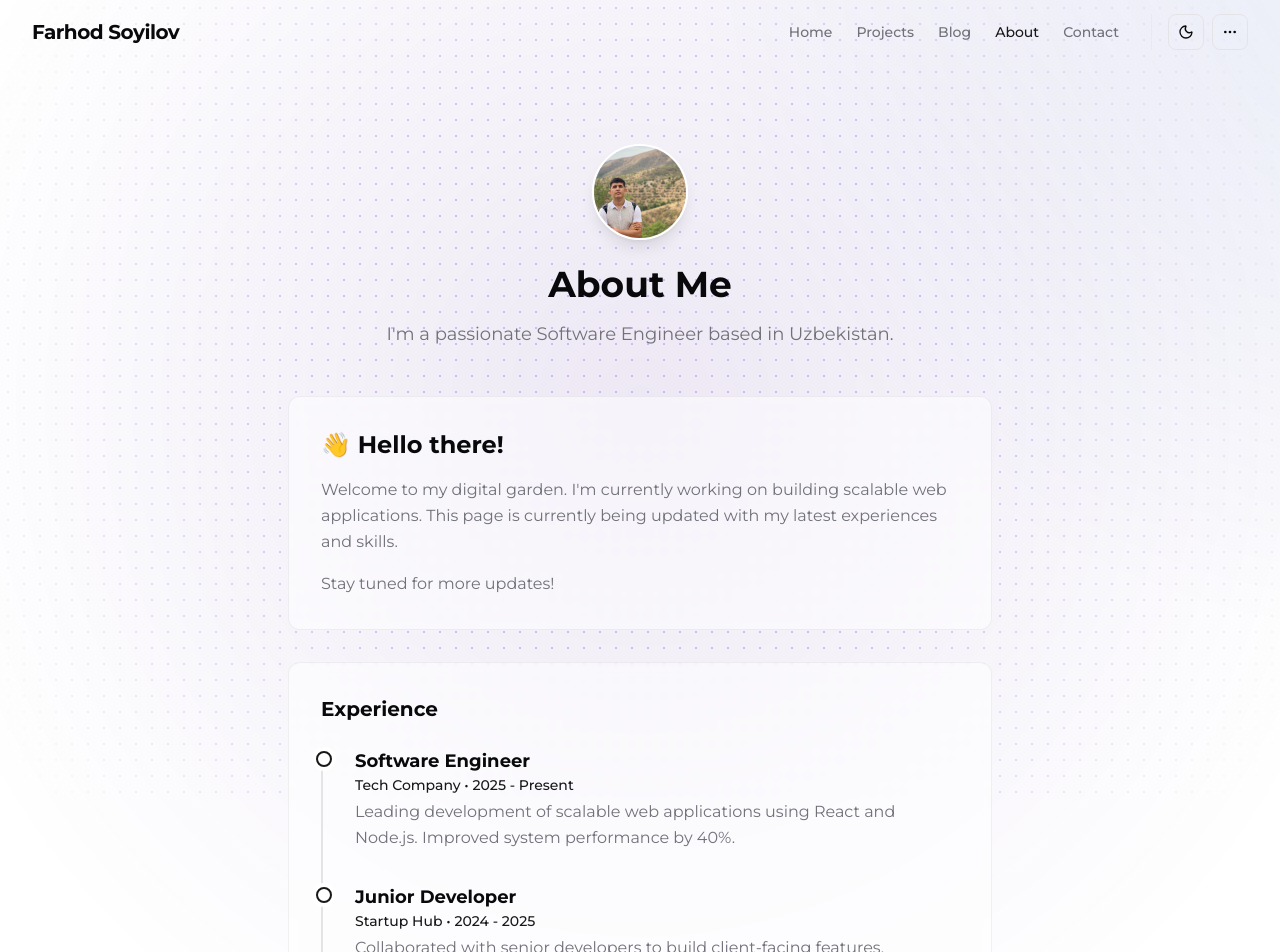
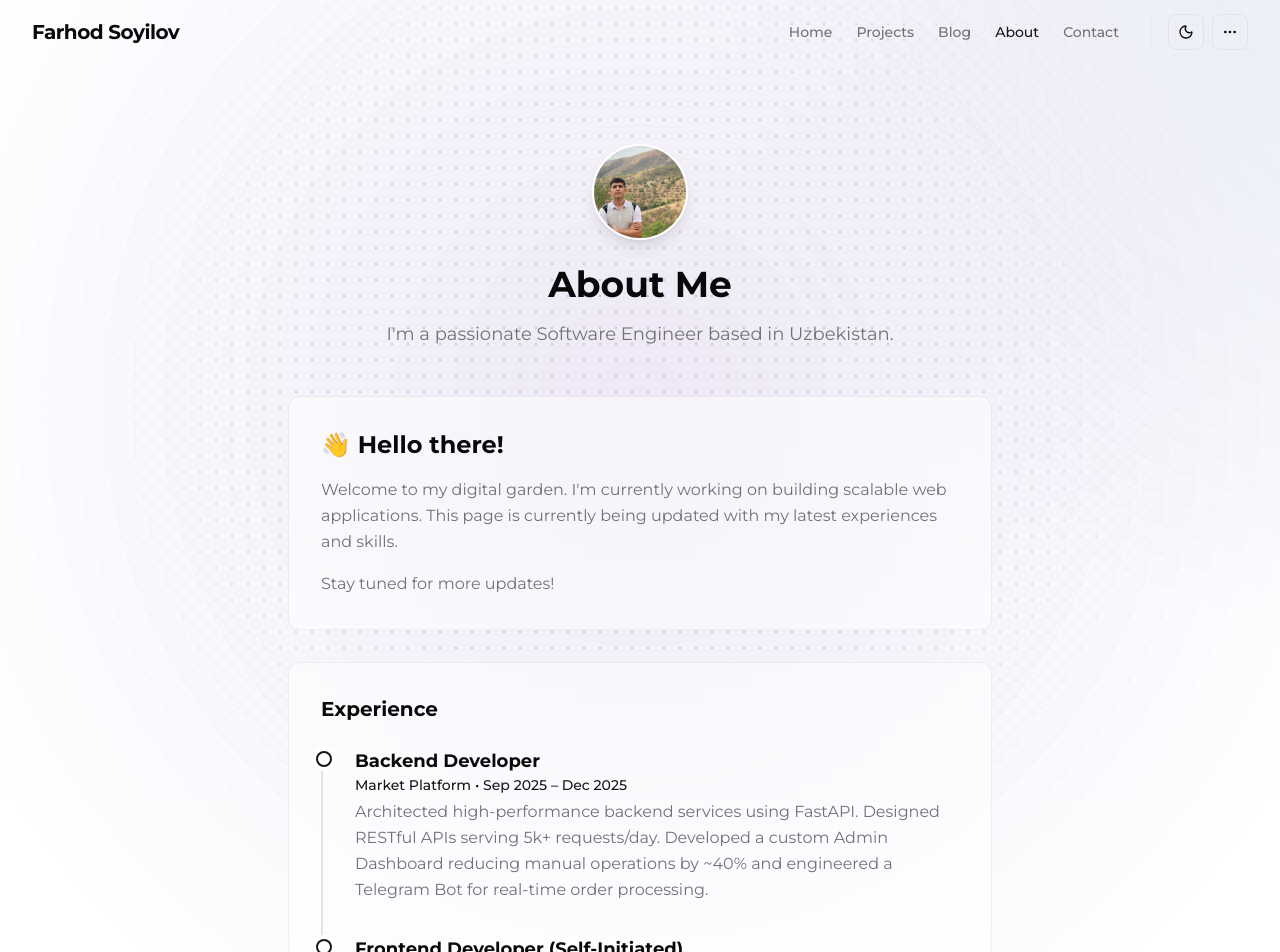
Before and after one commit to Farhodoff/portfolioo, a React (Vite) app: page /about in a window 1280 px wide. Shown: the top 952 px of the page. Built offline with nearby package versions, Linux system fonts and the light colour scheme.

Commit message:
Content: Update Experience section with real data

```diff
--- a/src/data/constants.js
+++ b/src/data/constants.js
@@ -15,16 +15,16 @@ export const STATS = [
 
 export const EXPERIENCE = [
     {
-        role: "Software Engineer",
-        company: "Tech Company",
-        period: "2025 - Present",
-        description: "Leading development of scalable web applications using React and Node.js. Improved system performance by 40%."
+        role: "Backend Developer",
+        company: "Market Platform",
+        period: "Sep 2025 – Dec 2025",
+        description: "Architected high-performance backend services using FastAPI. Designed RESTful APIs serving 5k+ requests/day. Developed a custom Admin Dashboard reducing manual operations by ~40% and engineered a Telegram Bot for real-time order processing."
     },
     {
-        role: "Junior Developer",
-        company: "Startup Hub",
-        period: "2024 - 2025",
-        description: "Collaborated with senior developers to build client-facing features. Mastered modern JavaScript and UI/UX principles."
+        role: "Frontend Developer (Self-Initiated)",
+        company: "Booking Platform (Maydon.uz)",
+        period: "Mar 2025 – Aug 2025",
+        description: "Developed a comprehensive booking system for sports venues in Tashkent. Built responsive UI with React and Redux, implementing secure user authentication and real-time slot availability."
     }
 ];
 
```
